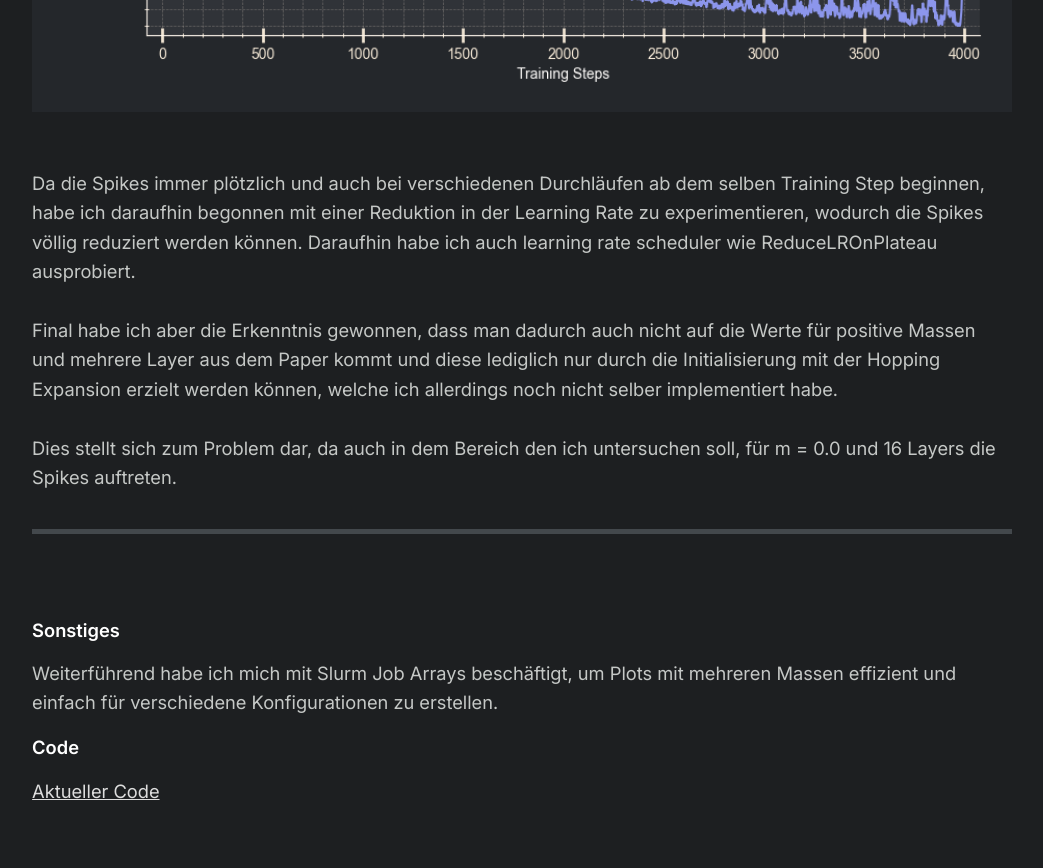
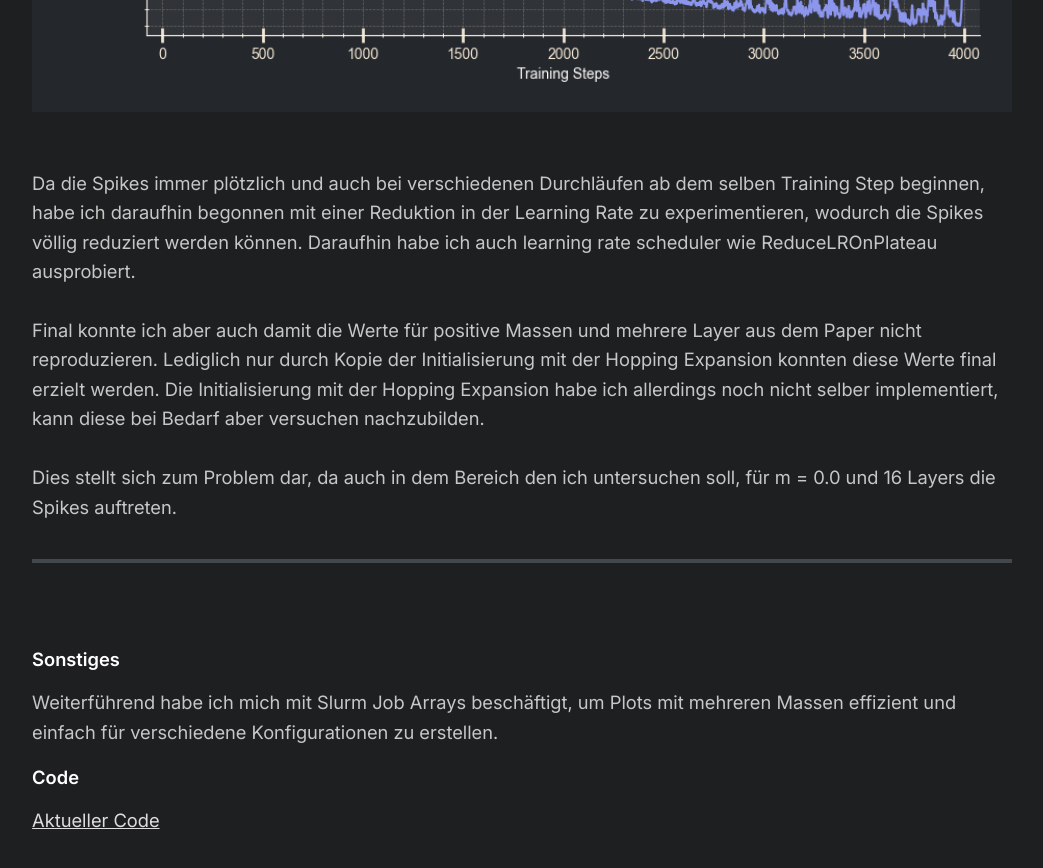
Before and after one commit to DavidCyba/thesis-reporting, a Jekyll site: the page built from reports/progress_report_01.md, in a window 1280 px wide and 900 px high, scrolled down 5038 px. Shown: the top 868 px of the window, without its empty margins (118-1161 px from the left). Built offline with Jekyll 4.4.1, drawn with Linux system fonts in a browser that asks for light colours.

Commit message:
update paragraph

```diff
--- a/reports/progress_report_01.md
+++ b/reports/progress_report_01.md
@@ -95,7 +95,7 @@ Ein Beispiel ist dabei hier dargestellt für eine Architektur von DW, 4 Layers u
 Da die Spikes immer plötzlich und auch bei verschiedenen Durchläufen ab dem selben Training Step beginnen, habe ich daraufhin begonnen mit einer Reduktion in der Learning Rate zu experimentieren, wodurch die Spikes völlig reduziert werden können. Daraufhin habe ich auch learning rate scheduler wie ReduceLROnPlateau ausprobiert.
 <br>
 <br>
-Final habe ich aber die Erkenntnis gewonnen, dass man dadurch auch nicht auf die Werte für positive Massen und mehrere Layer aus dem Paper kommt und diese lediglich nur durch die Initialisierung mit der Hopping Expansion erzielt werden können, welche ich allerdings noch nicht selber implementiert habe.
+Final konnte ich aber auch damit die Werte für positive Massen und mehrere Layer aus dem Paper nicht reproduzieren. Lediglich nur durch Kopie der Initialisierung mit der Hopping Expansion konnten diese Werte final erzielt werden. Die Initialisierung mit der Hopping Expansion habe ich allerdings noch nicht selber implementiert, kann diese bei Bedarf aber versuchen nachzubilden.
 <br>
 <br>
 Dies stellt sich zum Problem dar, da auch in dem Bereich den ich untersuchen soll, für m = 0.0 und 16 Layers die Spikes auftreten.
```
